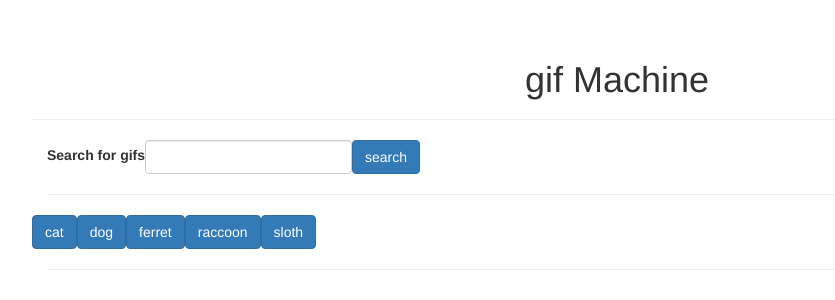
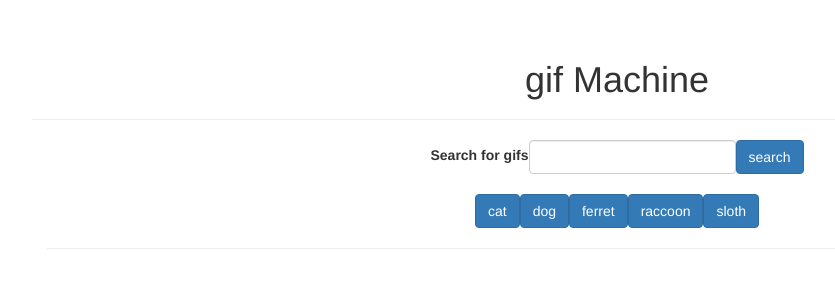
Before and after one commit to AlexWetzel/Angular-GIF-Machine, an Angular app in the folder gif-machine/: page / in a window 1280 px wide. Shown: the top 300 px of the page, without its empty margins (23-858 px from the left). Built offline with nearby package versions, Linux system fonts and the light colour scheme.

Commit message:
improved the page layout

```diff
--- a/gif-machine/src/app/app.component.html
+++ b/gif-machine/src/app/app.component.html
@@ -3,7 +3,7 @@
     <div class="col-xs-12 page-header">
       <h1 class="text-center">gif Machine</h1>
     </div>
-    <div class="col-xs-12">
+    <div class="col-xs-12 text-center">
       <form class="form-inline">
         <label for="search-term">Search for gifs</label>
         <input class="form-control" id="search-term" type="text" #queryInput>
@@ -11,22 +11,22 @@
       </form>
     </div>
   </div>
-  <hr />
+  <br />
   <div class="row">
+    <div class="center-block text-center">
     <button
       *ngFor="let topic of topics"
       class="btn btn-primary"
       type="button"
       (click)="apiCall(topic)"
       >{{ topic }}</button>
+    </div>
   </div>
   <hr />
   <div class="row">
-      <!-- <div class="jumbotron"> -->
-        <app-gif-panel
-          *ngFor="let gif of gifs"
-          [gifPanel]="gif"
-        ></app-gif-panel>
-      <!-- </div> -->
+    <app-gif-panel
+      *ngFor="let gif of gifs"
+      [gifPanel]="gif"
+    ></app-gif-panel>
   </div>
 </div>
--- a/gif-machine/src/app/app.component.ts
+++ b/gif-machine/src/app/app.component.ts
@@ -26,16 +26,12 @@ export class AppComponent {
     const queryURL = "https://api.giphy.com/v1/gifs/search?api_key=cb04bd6c938f44708d8dd7cbbefb25ad&q=" + topic + "&limit=10&offset=0&lang=en";
 
     axios.get(queryURL).then(function(response){
-
-      console.log(response.data.data)
-      console.log(response.data.data[0].images.fixed_height.url)
       response.data.data.forEach(result => {
         const gif = {
           animatedGif: result.images.fixed_height.url,
           stillGif: result.images.fixed_height_still.url,
           rating: result.rating
         }
-        console.log(gif);
         searchResults.push(gif);
       });
     });
--- a/gif-machine/src/app/gif-panel/gif-panel.component.html
+++ b/gif-machine/src/app/gif-panel/gif-panel.component.html
@@ -1,11 +1,12 @@
-  <div class="col-xs-4">
+  <div class="col-xs-6 col-md-4 col-lg-3">
     <div class="thumbnail">
       <img
         (click)="isClicked = ! isClicked"
         [src]="!isClicked ? this.gifPanel.stillGif : this.gifPanel.animatedGif"
-        alt="">
+        alt=""
+        style="height: 200px">
       <div class="caption">
-        <p>Rating: {{ gifPanel.rating }}</p>
+        <h3>Rating: {{ gifPanel.rating }}</h3>
       </div>
     </div>
   </div>
```
